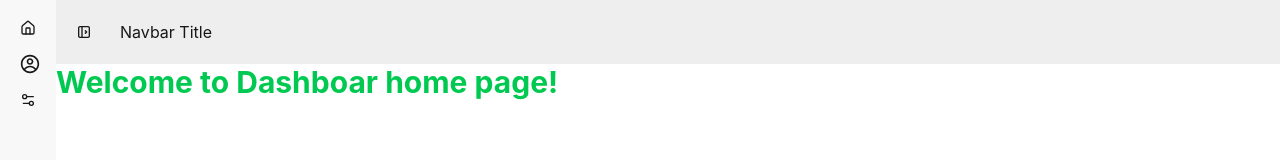
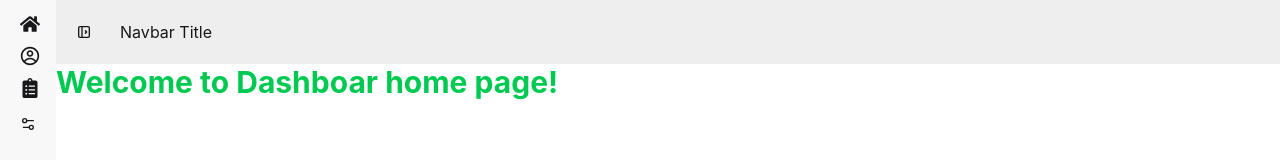
Before and after one commit to asik247/localChefBazaar_client, a React (Vite) app: page /dashboardLayouts in a window 1280 px wide. Shown: the top 160 px of the page. Built offline with nearby package versions, Linux system fonts and the light colour scheme; no server answers; sample sign-in values are in the browser's storage.

Commit message:
my order page desing

```diff
--- a/src/Hooks/useInstanceSecqure.jsx
+++ b/src/Hooks/useInstanceSecqure.jsx
@@ -5,7 +5,7 @@ const instanceSecqure = axios.create({
     baseURL: "http://localhost:3000/",
 })
 const useInstanceSecqure = () => {
-    const { user } = useAuth()
+    const { user,logOutUsers } = useAuth()
     // console.log(user.accessToken);
     //Todo useEffect;
     useEffect(() => {
@@ -23,7 +23,14 @@ const useInstanceSecqure = () => {
             return response
         }, (err) => {
             const status = err.response?.status;
-            console.log(status);
+            if(status === 401 || status === 403){
+                logOutUsers()
+                .then(()=>{
+                    console.log('forbidden access');
+                }).catch(err=>{
+                    console.log(err);
+                })
+            }
         })
 
 
--- a/src/Layouts/DashboardLayout.jsx
+++ b/src/Layouts/DashboardLayout.jsx
@@ -1,5 +1,6 @@
 import React from 'react';
 import { CgProfile } from 'react-icons/cg';
+import { FaClipboardList, FaHome } from 'react-icons/fa';
 import { Link, Outlet } from 'react-router';
 
 const DashboardLayout = () => {
@@ -24,13 +25,21 @@ const DashboardLayout = () => {
                 <div className="flex min-h-full flex-col items-start bg-base-200 is-drawer-close:w-14 is-drawer-open:w-64">
                     {/* Sidebar content here */}
                     <ul className="menu w-full grow">
-                        {/* List item */}
+                        {/* List item for Home page*/}
                         <li>
-                            <button className="is-drawer-close:tooltip is-drawer-close:tooltip-right" data-tip="Homepage">
-                                {/* Home icon */}
-                                <svg xmlns="http://www.w3.org/2000/svg" viewBox="0 0 24 24" strokeLinejoin="round" strokeLinecap="round" strokeWidth="2" fill="none" stroke="currentColor" className="my-1.5 inline-block size-4"><path d="M15 21v-8a1 1 0 0 0-1-1h-4a1 1 0 0 0-1 1v8"></path><path d="M3 10a2 2 0 0 1 .709-1.528l7-5.999a2 2 0 0 1 2.582 0l7 5.999A2 2 0 0 1 21 10v9a2 2 0 0 1-2 2H5a2 2 0 0 1-2-2z"></path></svg>
-                                <Link to={'/dashboardLayouts'} className="is-drawer-close:hidden">Homepage</Link>
-                            </button>
+                            <Link
+                                to="/dashboardLayouts"
+                                className="is-drawer-close:tooltip is-drawer-close:tooltip-right flex items-center gap-2"
+                                data-tip="Home"
+                            >
+                                <div className="text-xl">
+                                    <FaHome />
+                                </div>
+
+                                <span className="is-drawer-close:hidden">
+                                    Home
+                                </span>
+                            </Link>
                         </li>
                         {/* List item for my profile*/}
                         <li>
@@ -45,6 +54,22 @@ const DashboardLayout = () => {
 
                                 <span className="is-drawer-close:hidden">
                                     My Profile
+                                </span>
+                            </Link>
+                        </li>
+                         {/* List item for my order page*/}
+                        <li>
+                            <Link
+                                to="/dashboardLayouts/myOrders"
+                                className="is-drawer-close:tooltip is-drawer-close:tooltip-right flex items-center gap-2"
+                                data-tip="My Orders"
+                            >
+                                <div className="text-xl">
+                                    <FaClipboardList />
+                                </div>
+
+                                <span className="is-drawer-close:hidden">
+                                    My Orders
                                 </span>
                             </Link>
                         </li>
--- /dev/null
+++ b/src/Pages/DashBoard/UserDashboard/MyOrders.jsx
@@ -0,0 +1,32 @@
+import React from 'react';
+import useAuth from '../../../Hooks/useAuth';
+import Loading from '../../../Shares/Loading';
+import { useQuery } from '@tanstack/react-query';
+import useInstanceSecqure from '../../../Hooks/useInstanceSecqure';
+const MyOrders = () => {
+    //? current user get;
+    const { user, loading } = useAuth();
+    const instanceSecqure = useInstanceSecqure()
+    // console.log('current user order page', user);
+    //! load login user orders info in db;
+    const { data: ordersData = [] } = useQuery({
+        queryKey: ['orders', user?.email],
+        enabled: !!user?.email,
+        queryFn: async () => {
+            const res = await instanceSecqure.get(`/orders/${user?.email}`)
+            return res.data
+        }
+    })
+    if (loading) {
+        return <Loading></Loading>
+    }
+
+    return (
+        <div>
+            <h1 className='text-yellow-400 text-2xl font-bold'>All My Orders Items! {ordersData.length}</h1>
+            {console.log(ordersData)}
+        </div>
+    );
+};
+
+export default MyOrders;
--- a/src/Pages/DashBoard/UserDashboard/MyProfile.jsx
+++ b/src/Pages/DashBoard/UserDashboard/MyProfile.jsx
@@ -5,10 +5,10 @@ import useInstanceSecqure from '../../../Hooks/useInstanceSecqure';
 import Swal from 'sweetalert2';
 const MyProfile = () => {
     const { user } = useAuth();
-    console.log('currnt user myprofiel', user);
+    // console.log('currnt user myprofiel', user);
     const instanceSecqure = useInstanceSecqure()
     //? get user data;
-    const { data: userData = [] } = useQuery({
+    const { data: userData = {} } = useQuery({
         queryKey: ['users', user?.email],
         enabled: !!user?.email,
         queryFn: async () => {
@@ -18,7 +18,6 @@ const MyProfile = () => {
     })
     //? handler chef + admin btn;
     const handlerChefAdmin = (info) => {
-        console.log(info);
         const requestInfo = {
             userName: userData.displayName,
             userEmail: userData.email,
@@ -30,6 +29,16 @@ const MyProfile = () => {
         instanceSecqure.post('/roleRequest', requestInfo)
             .then(res => {
                 // console.log(res.data)
+                if (res.data.message == 'You already have a pending request.') {
+                    return Swal.fire({
+                        position: "top-end",
+                        icon: "success",
+                        title: `${info.charAt(0).toUpperCase() + info.slice(1)} Request Already Pending`,
+                        showConfirmButton: false,
+                        timer: 1500
+                    });
+
+                }
                 if (res.data.insertedId) {
                     Swal.fire({
                         position: "top-end",
--- a/src/Routes/router.jsx
+++ b/src/Routes/router.jsx
@@ -12,6 +12,7 @@ import Order from "../Pages/OrdersPage/Order"
 import DashboardLayout from "../Layouts/DashboardLayout"
 import MyProfile from "../Pages/DashBoard/UserDashboard/MyProfile"
 import DashboarHome from "../Pages/DashBoard/DashboardHome/DashboarHome"
+import MyOrders from "../Pages/DashBoard/UserDashboard/MyOrders"
 const router = createBrowserRouter([
     {
         path:'/',
@@ -40,7 +41,8 @@ const router = createBrowserRouter([
         element:<PrivateRoute><DashboardLayout></DashboardLayout></PrivateRoute>,
         children:[
             {index:true,element:<PrivateRoute><DashboarHome></DashboarHome></PrivateRoute>},
-            {path:'myProfile',element:<PrivateRoute><MyProfile></MyProfile></PrivateRoute>}
+            {path:'myProfile',element:<PrivateRoute><MyProfile></MyProfile></PrivateRoute>},
+            {path:'myOrders',element:<PrivateRoute><MyOrders></MyOrders></PrivateRoute>},
         ]
     }
 ])
```
